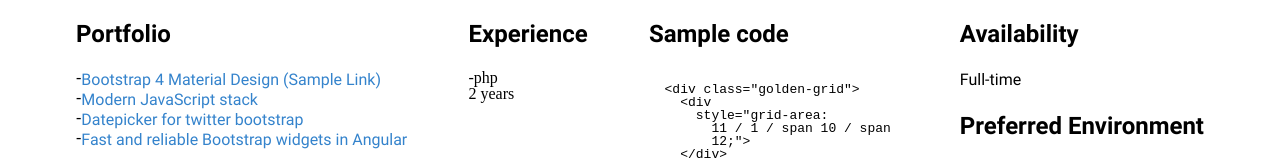
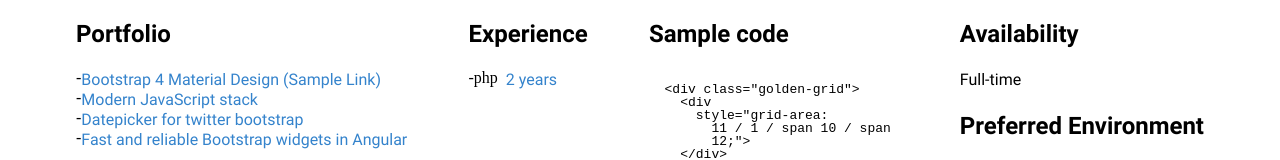
Before and after one commit to GaaRa666/summary, a React (Create React App) app: page / in a window 1280 px wide. Shown: the part 258-418 px from the top of the page. Built offline with nearby package versions, Linux system fonts and the light colour scheme.

Commit message:
Обработчик ошибок

```diff
--- a/src/components/Experience/index.jsx
+++ b/src/components/Experience/index.jsx
@@ -29,14 +29,17 @@
       <h2>Experience</h2>
       <ul>
         {data.skills.map(({ name, years }) => (
-          <li key={name}>
-            {console.log(name)}
+          <li className="experienceSkillList" key={name}>
             <span>-{name} </span>
             <ValueInput
+            value={''}
               onlyNumbers
               onSave={(years) => handleSaveYears(name, years)}
+              className="experienceSkillListYears"
             >
-              <span>{years || 0} years</span>
+              <span className="experienceSkillListYears link">
+                {years || 0} years
+              </span>
             </ValueInput>
           </li>
         ))}
--- a/src/components/Experience/style.css
+++ b/src/components/Experience/style.css
@@ -0,0 +1,8 @@
+.experienceSkillListYears {
+  width: 40px;
+  padding-left: 8px;
+}
+
+.experienceSkillList {
+  display: flex;
+}
--- a/src/components/SkillList/index.jsx
+++ b/src/components/SkillList/index.jsx
@@ -20,7 +20,7 @@
       {data.skills.map((skill) => (
         <Skill skill={skill.name} key={skill.name} />
       ))}
-      <ValueInput onSave={handleAddSkill}>
+      <ValueInput value={''} onSave={handleAddSkill} fromButton>
         <button className="skillListAdd">
           <img className="skillListAddImg" src={PlusIcon} alt="" />
         </button>
--- a/src/components/ValueInput/index.jsx
+++ b/src/components/ValueInput/index.jsx
@@ -9,6 +9,7 @@
   onSave,
   className = "",
   onlyNumbers,
+  fromButton,
 }) => {
   const [showInput, setShowInput] = useState(false);
   const [inputValue, setInputValue] = useState(value);
@@ -19,7 +20,6 @@
   };
 
   const handleInvalid = () => {
-    // e.target.setCustomValidity("ERRROR");
     console.log("Error Description");
   };
 
@@ -28,14 +28,14 @@
       ? setInputValid(false)
       : setInputValid(true);
     onlyNumbers
-      ? setInputValue(e.target.value.replace(/[^0-9\.]/g, ""))
+      ? setInputValue(e.target.value.replace(/[^0-9\,]/g, ""))
       : setInputValue(e.target.value);
   };
 
   const handleBlur = () => {
     setShowInput(false);
-    onSave(inputValue);
-    setInputValue("");
+    inputValue && onSave(inputValue);
+    fromButton && setInputValue("");
   };
 
   useEffect(() => {
```
